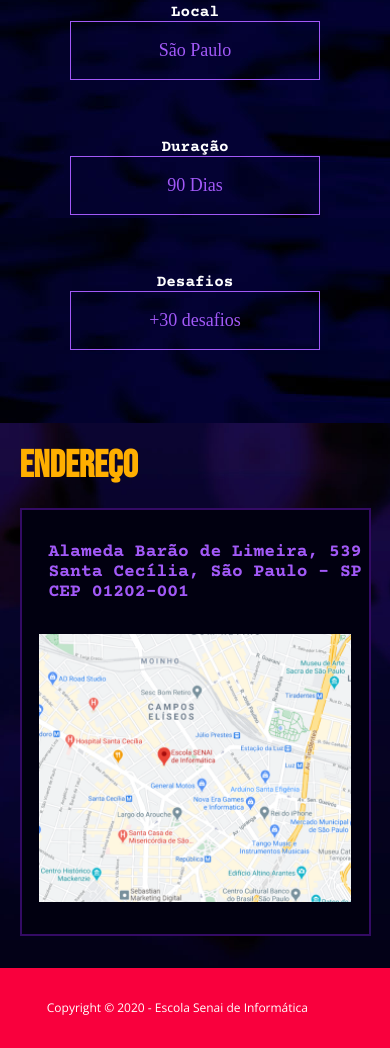
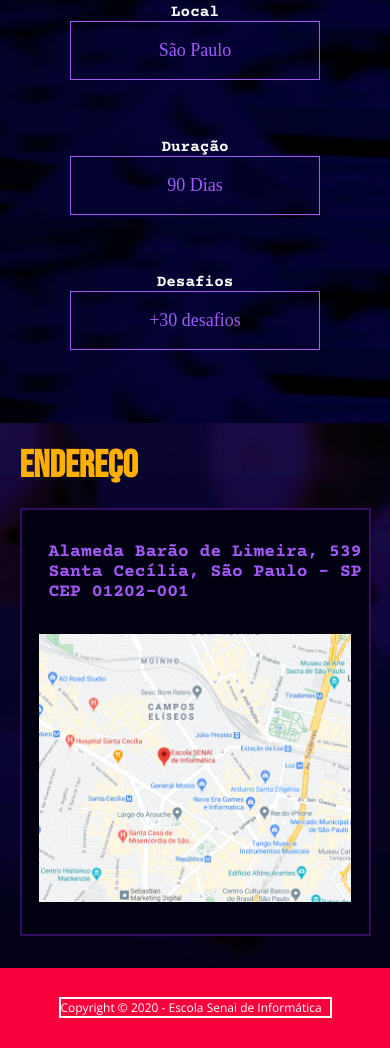
Before and after one commit to RafaelGomes01/Landing-Page, a plain HTML site: page index.html in a window 390 px wide. Shown: the part 1368-2416 px from the top of the page. Drawn offline with nearby package versions, Linux system fonts and the light colour scheme.

Commit message:
Correção de bugs

```diff
--- a/estilos/style.css
+++ b/estilos/style.css
@@ -248,7 +248,8 @@
 }
 
 .content-footer{
-    width: 76%;
+    width: 400px;
+    border: 2px solid white;
 }
 
 
@@ -469,4 +470,8 @@
     .footer p{
         font-size: 12px;
     }
+
+    .content-footer{
+        width: 273px;
+    }
 }
```
